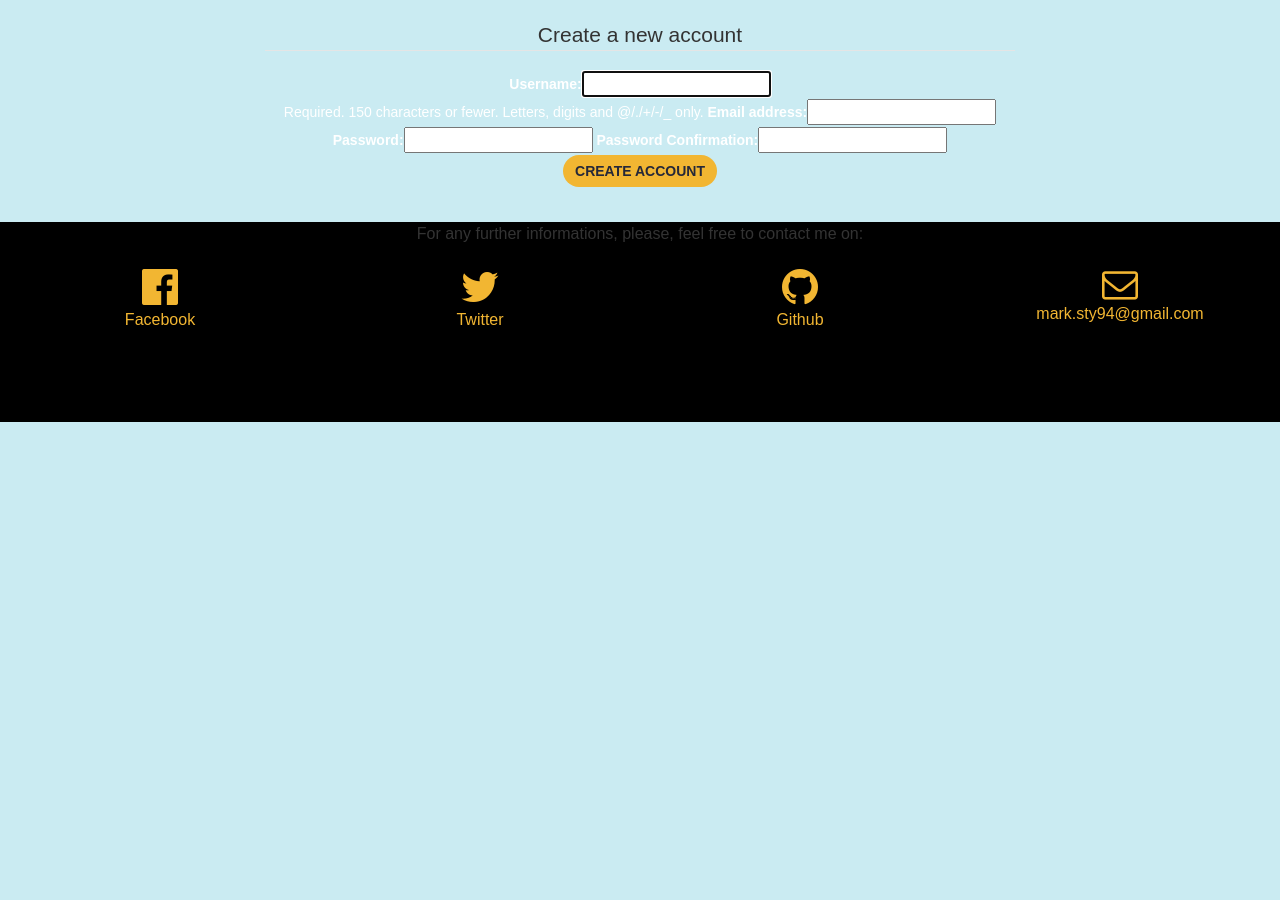
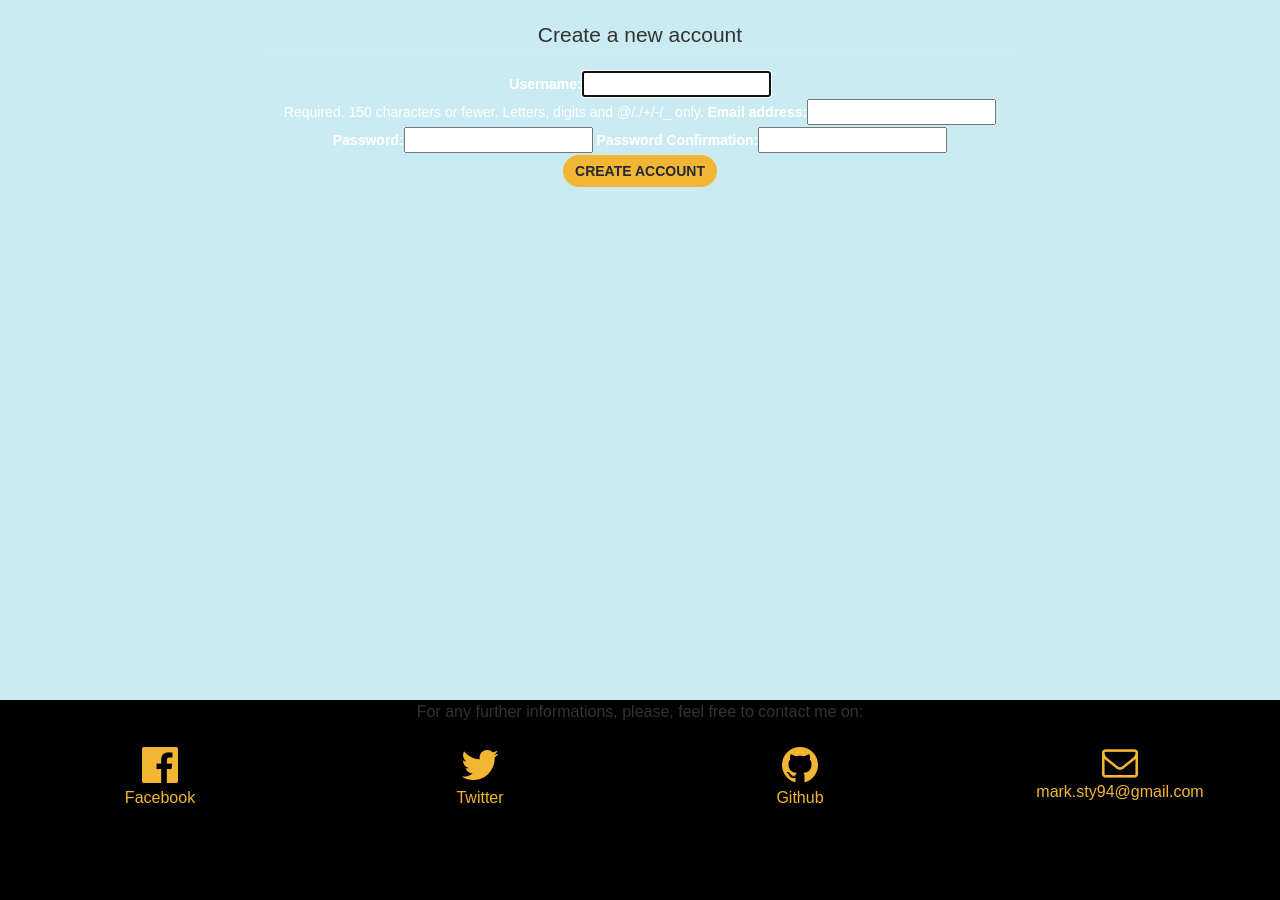
Before and after one commit to Code-Institute-Submissions/stream3_trade, a Django app: page /user/register/ in a window 1280 px wide. Shown: the part 51-951 px from the top of the page. Before the commit the page ends 473 px from the top, so only its background shows below. Run offline with Django 3.2, Linux system fonts and the light colour scheme; some libraries are stand-ins or nearby versions; some web fonts are replaced.

Commit message:
'bugfooterheight2'

```diff
--- a/home/static/css/main.css
+++ b/home/static/css/main.css
@@ -147,6 +147,7 @@
 }
 
 #about, #threads, #products, #confirm, #myitems, #login{
+    min-height: calc(100vh - 120px);
     background-color: #CAEBF2;
     height:100%;
 }
```
